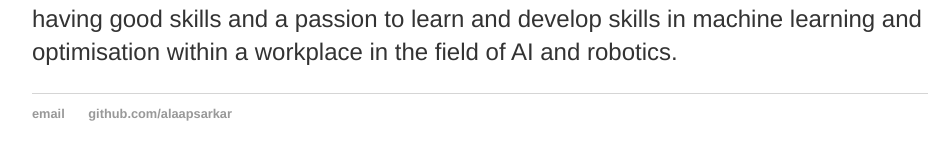
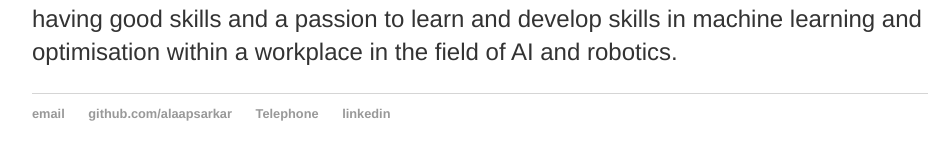
Before and after one commit to AlaapSarkar/AlaapSarkar.github.io, a Jekyll site: the page built from index.html, in a window 1280 px wide. Shown: the part 263-423 px from the top of the page, without its empty margins (160-1112 px from the left). Built offline with Jekyll 4.4.1, drawn with Linux system fonts in a browser that asks for light colours.

Commit message:
Update default.html

```diff
--- a/_layouts/default.html
+++ b/_layouts/default.html
@@ -23,7 +23,9 @@
 	    		<ul>
 	        		<li><a href="mailto:alaap.sarkar@gmail.com">email</a></li>
 	        		<li><a href="https://github.com/alaapsarkar">github.com/alaapsarkar</a></li>
-				</ul>
+				<li><a href="tel:+919908205924">Telephone</a></li>
+				<li><a href="https://www.linkedin.com/in/alaapsarkar/">linkedin</a></li>
+			</ul>
 			</footer>
 		</body>
 	</html>
```
